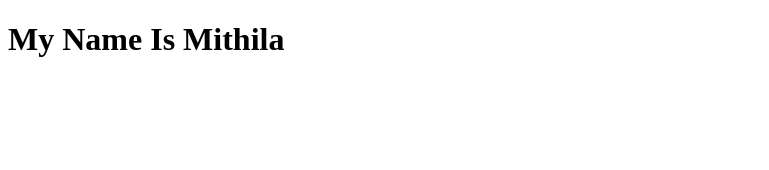
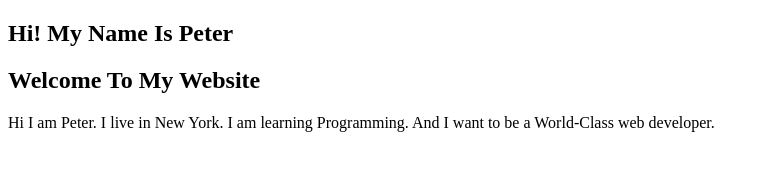
Before and after one commit to mithilaj4/practice-web-development, a plain HTML site: page index.html in a window 1280 px wide. Shown: the whole page, without its empty margins (0-769 px from the left). Drawn offline with Linux system fonts and the light colour scheme.

Commit message:
text header added

```diff
--- a/index.html
+++ b/index.html
@@ -9,7 +9,14 @@
 </head>
 <body>
 
-    <h1>My Name Is Mithila</h1>
+<section class="header">
+    <div class="half-weight">
+        <h1>Hi! My Name Is Peter</h1>
+        <h1>Welcome To My Website</h1>
+        <p>Hi I am Peter. I live in New York. I am learning Programming. And I want to be a World-Class web developer.</p>
+
+    </div>
+</section>
 
 </body>
 </html>
```
